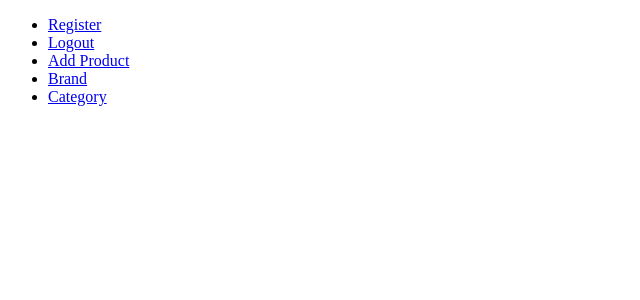
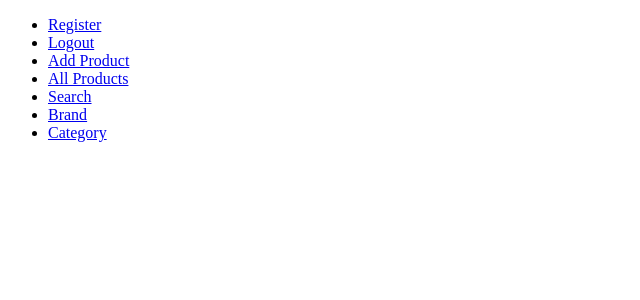
Before and after one commit to NzubeAnioke/Ecommercelabs, a PHP site: page /index.php in a window 1280 px wide. Shown: the top 300 px of the page, without its empty margins (0-640 px from the left). Run offline with PHP 8.4, Linux system fonts and the light colour scheme; the visitor is signed in with stand-in values (Sample User, id 1).

Commit message:
adding search and allproducts to index page

```diff
--- a/classes/product_class.php
+++ b/classes/product_class.php
@@ -89,7 +89,7 @@ class AddCAT extends db_connection{
      }
      //PRODUCT SEARCH
      function searchproduct($searchdata){
-     $sql = "SELECT * FROM `products` WHERE `product_keywords` LIKE '%$searchdata%' ";
+     $sql = "SELECT * FROM `products` WHERE `product_title` LIKE '%$searchdata%' ";
      return $this->db_fetch_all($sql);
      }
 }
--- a/index.php
+++ b/index.php
@@ -20,6 +20,16 @@
 			$add_product = '<li>
 						<a href="./view/product.php">
 							Add Product
+						</a>
+					</li>';
+			$allproducts = '<li>
+					<a href="./view/all_product.php">
+						All Products
+					</a>
+				</li>';
+			$search = '<li>
+						<a href="./view/all_product.php">
+							Search
 						</a>
 					</li>';
 		}
@@ -67,6 +77,8 @@
 		<?php
 			echo $logmenu;
 			echo $add_product;
+			echo $allproducts;
+			echo $search;
 //check if adminview has been set
 		if (isset($adminview)) {
 			echo $adminview;
```
